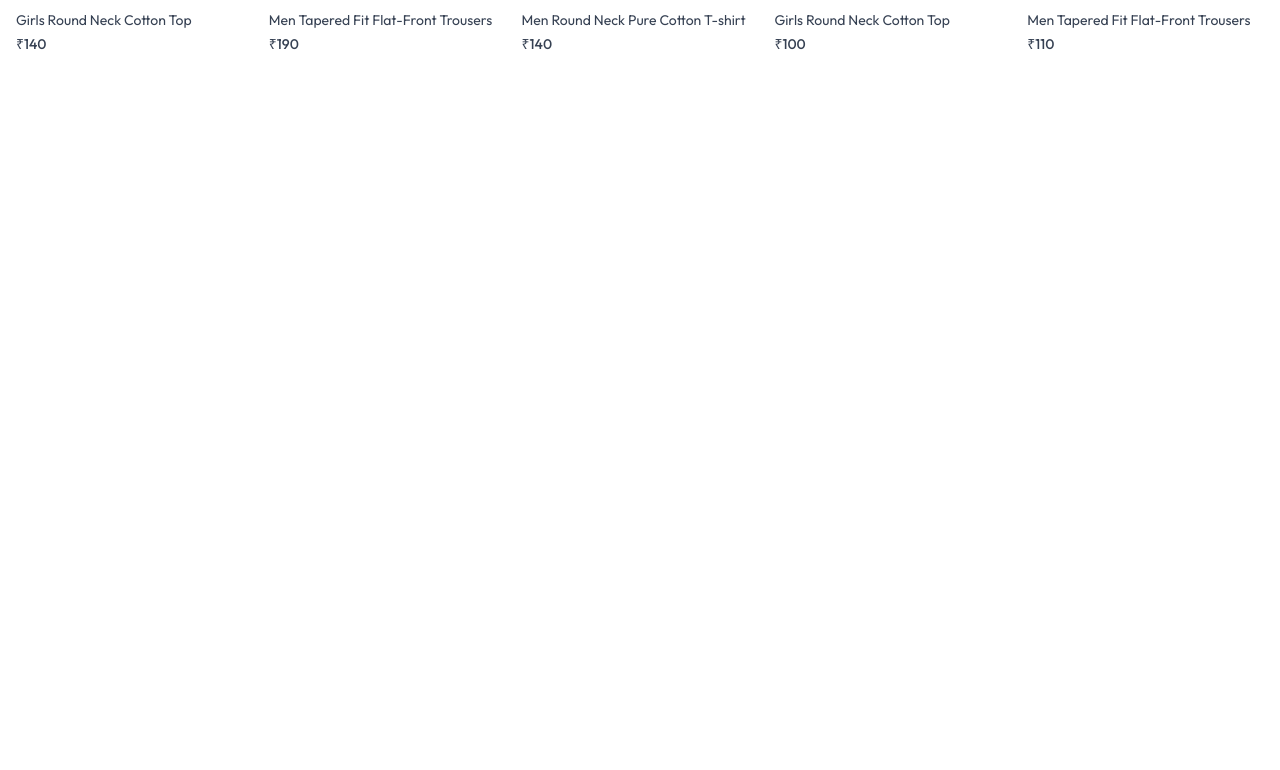
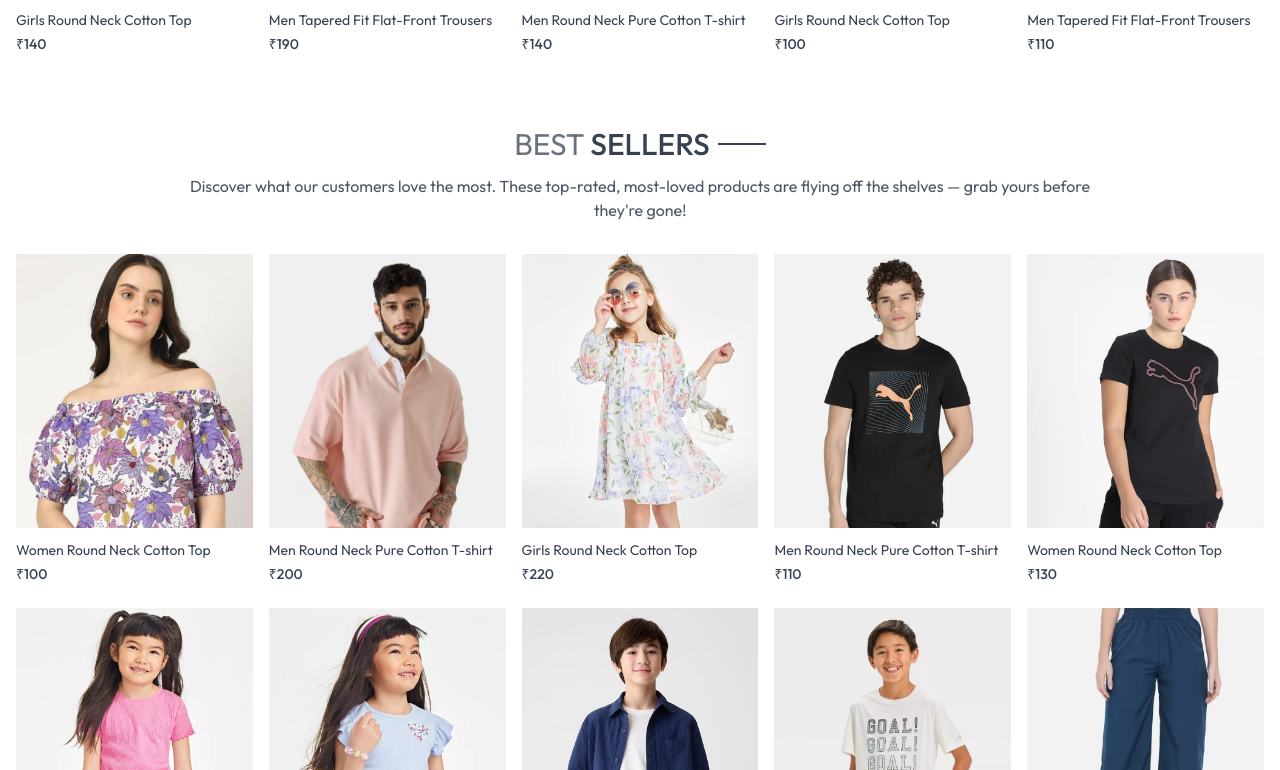
Before and after one commit to Smrd1104/mens-wear, a React (Vite) app in the folder frontend/: page / in a window 1280 px wide. Shown: the part 1410-2180 px from the top of the page. Before the commit the page ends 1504 px from the top, so only its background shows below. Built offline with nearby package versions, Linux system fonts and the light colour scheme.

Commit message:
best seller created

```diff
--- a/frontend/src/assets/frontend_assets/assets.js
+++ b/frontend/src/assets/frontend_assets/assets.js
@@ -113,7 +113,7 @@
         name: "Men Round Neck Pure Cotton T-shirt",
         description: "A lightweight, usually knitted, pullover shirt, close-fitting and with a round neckline and short sleeves, worn as an undershirt or outer garment.",
         price: 200,
-        image: [p_img2_1,p_img2_2,p_img2_3,p_img2_4],
+        image: [p_img2_1, p_img2_2, p_img2_3, p_img2_4],
         category: "Men",
         subCategory: "Topwear",
         sizes: ["M", "L", "XL"],
@@ -202,7 +202,7 @@
         subCategory: "Topwear",
         sizes: ["M", "L", "XL"],
         date: 1716621235448,
-        bestseller: false
+        bestseller: true
     },
     {
         _id: "aaaaj",
@@ -262,7 +262,7 @@
         subCategory: "Topwear",
         sizes: ["S", "M", "L", "XL"],
         date: 1716626645448,
-        bestseller: false
+        bestseller: true
     },
     {
         _id: "aaaao",
@@ -310,7 +310,7 @@
         subCategory: "Topwear",
         sizes: ["S", "M", "L", "XL"],
         date: 1716631045448,
-        bestseller: false
+        bestseller: true
     },
     {
         _id: "aaaas",
@@ -358,7 +358,7 @@
         subCategory: "Bottomwear",
         sizes: ["S", "M", "L", "XL"],
         date: 1716635445448,
-        bestseller: false
+        bestseller: true
     },
     {
         _id: "aaaaw",
--- /dev/null
+++ b/frontend/src/components/BestSeller.jsx
@@ -0,0 +1,36 @@
+import React, { useContext, useEffect, useState } from 'react';
+import { ShopContext } from "../context/ShopContext";
+import Title from './Title';
+import ProductItem from './ProductItem';
+
+const BestSeller = () => {
+    const { products } = useContext(ShopContext);
+    const [bestSeller, setBestSeller] = useState([]);
+
+    useEffect(() => {
+        if (!products || products.length === 0) return;
+        const bestProduct = products.filter((item) => item.bestseller); // lowercase!
+        setBestSeller(bestProduct.slice(0, 10));
+    }, [products]);
+
+    return (
+        <div className='my-10'>
+            <div className='text-center text-3xl py-8'>
+                <Title text1={'BEST'} text2={'SELLERS'} />
+                <p className='w-3/4 m-auto text-xs sm:text-sm md:text-base text-gray-600'>
+                    Discover what our customers love the most. These top-rated, most-loved products are flying off the shelves — grab yours before they're gone!
+                </p>
+            </div>
+
+            <div className='grid grid-cols-2 sm:grid-cols-3 md:grid-cols-4 lg:grid-cols-5 gap-4 gap-y-6'>
+                {
+                    bestSeller.map((item, index) => (
+                        <ProductItem key={index} id={item._id} image={item.image} name={item.name} price={item.price} />
+                    ))
+                }
+            </div>
+        </div>
+    );
+};
+
+export default BestSeller;
--- a/frontend/src/pages/Home.jsx
+++ b/frontend/src/pages/Home.jsx
@@ -1,3 +1,4 @@
+import BestSeller from '../components/BestSeller'
 import Hero from '../components/Hero'
 import LatestCollection from '../components/LatestCollection'
 
@@ -6,6 +7,7 @@
         <div>
             <Hero />
             <LatestCollection />
+            <BestSeller />
         </div>
     )
 }
```
